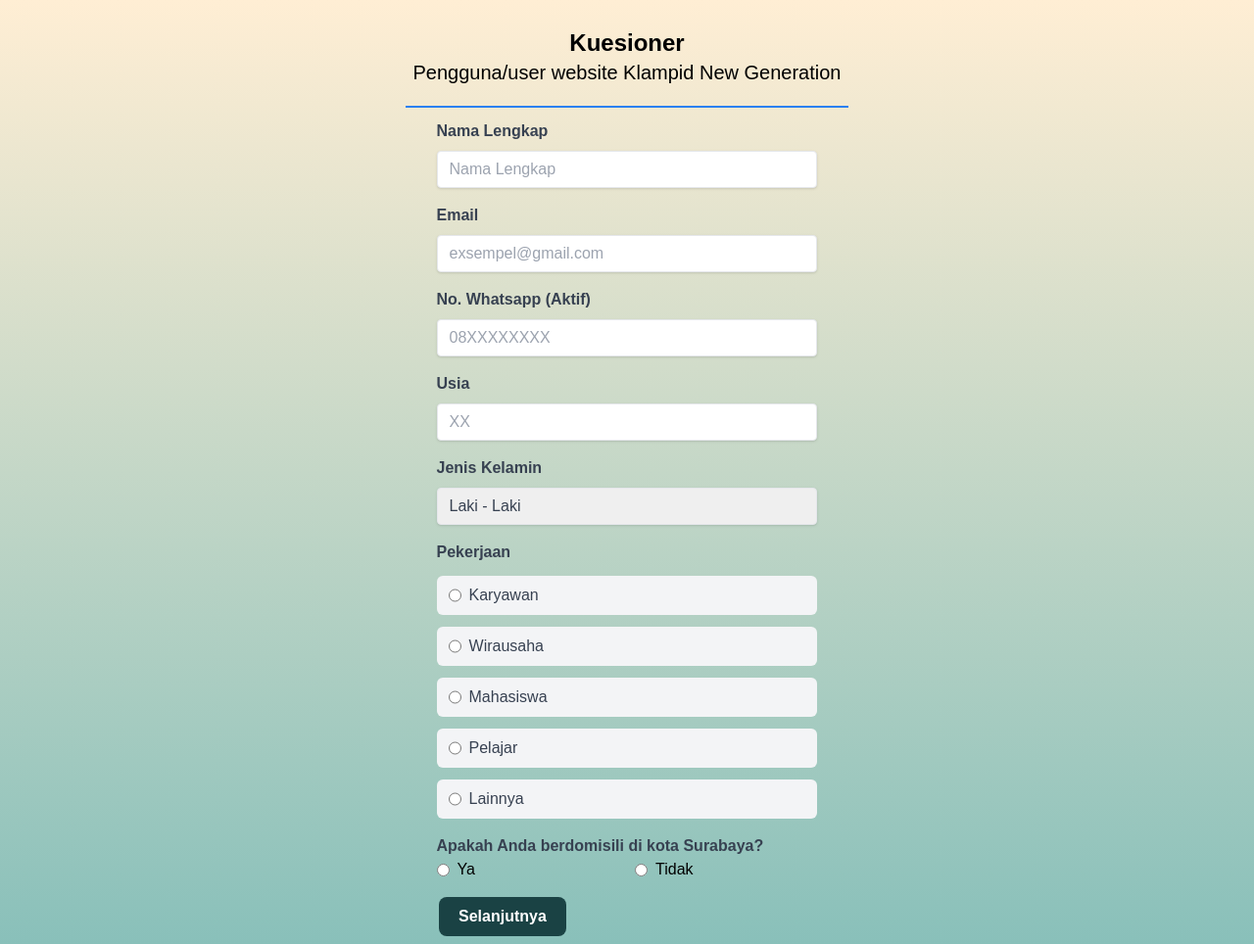
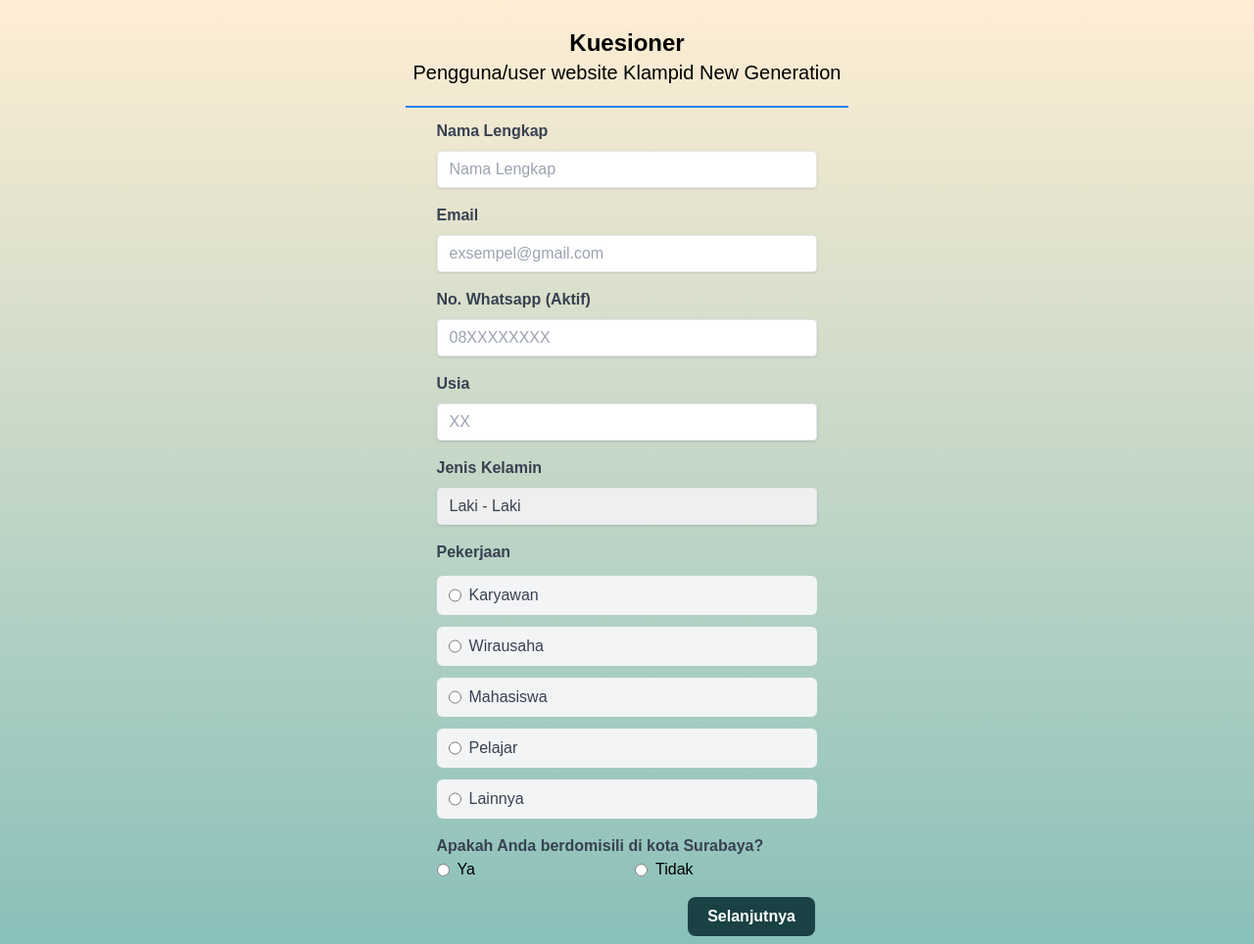
Before and after one commit to Basthomee/KNG, a plain HTML site: page index.html in a window 1280 px wide. Shown: the whole page at 98% size. Drawn offline with nearby package versions, Linux system fonts and the light colour scheme; some packages are replaced by stand-ins of ours; a script that the page names is missing.

Commit message:
Update index.html

```diff
--- a/index.html
+++ b/index.html
@@ -943,7 +943,7 @@
                             </div>
                         </div>
                     </div>
-                    <div class="mt-4 flex justify-center justify-between max-w-sm mx-auto text-white font-bold">
+                    <div id="navigasiWrapper" class="mt-4 flex justify-between max-w-sm mx-auto text-white font-bold">
                         <button type="button" id="btnSebelumnya"
                             class="bg-gray-400 px-5 py-2 rounded-lg">Sebelumnya</button>
                         <button type="button" id="btnSelanjutnya"
@@ -1123,7 +1123,18 @@
         }
 
         function updateTombolNavigasi() {
-            btnSebelumnya.style.display = halamanSekarang === 1 ? 'none' : 'inline-block';
+            const wrapper = document.getElementById('navigasiWrapper');
+
+            if (halamanSekarang === 1) {
+                btnSebelumnya.style.display = 'none';
+                wrapper.classList.remove('justify-between');
+                wrapper.classList.add('justify-end'); // hanya tombol kanan
+            } else {
+                btnSebelumnya.style.display = 'inline-block';
+                wrapper.classList.remove('justify-end');
+                wrapper.classList.add('justify-between'); // dua tombol
+            }
+
             btnSelanjutnya.innerText = halamanSekarang === totalHalaman ? 'Kirim' : 'Selanjutnya';
         }
 
```
